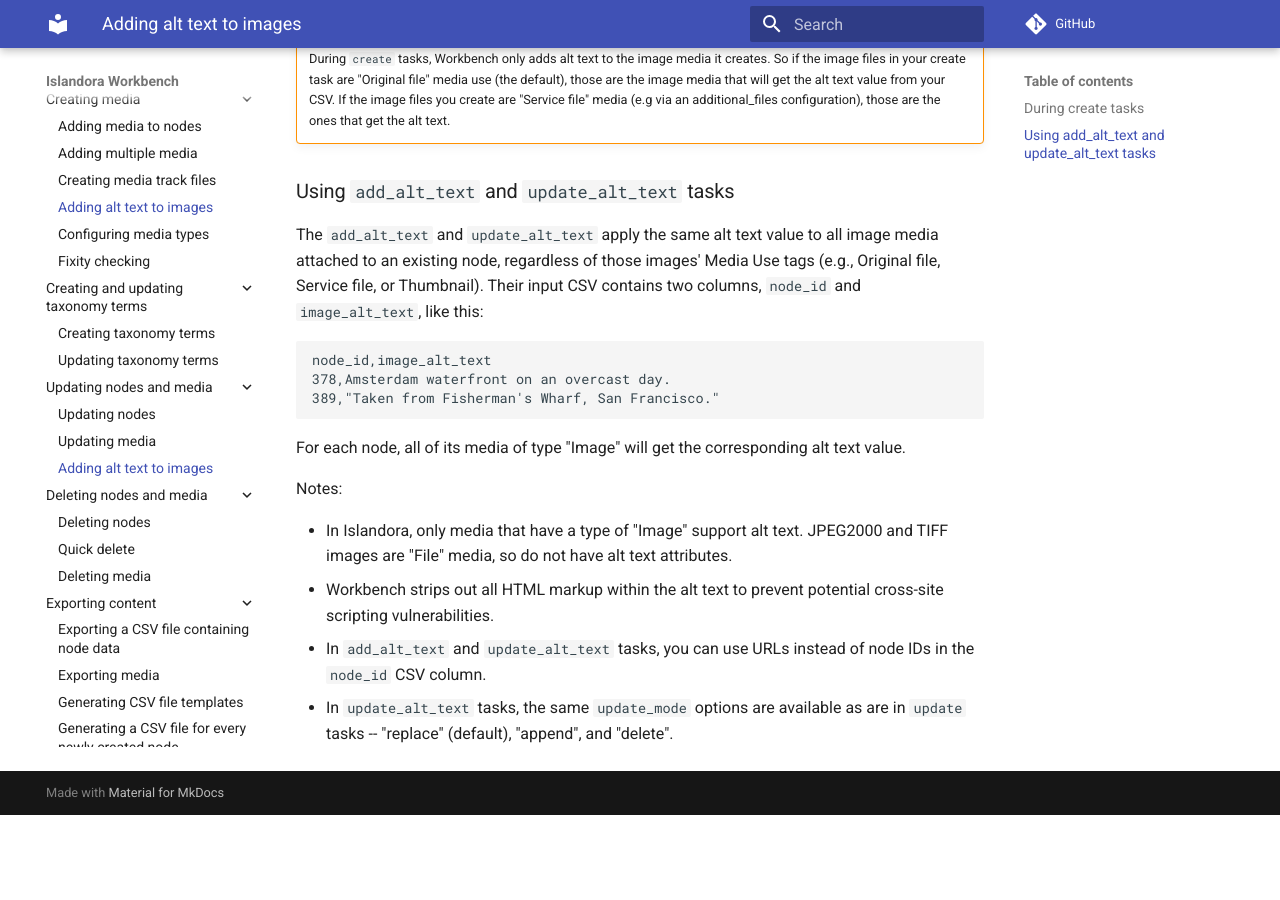
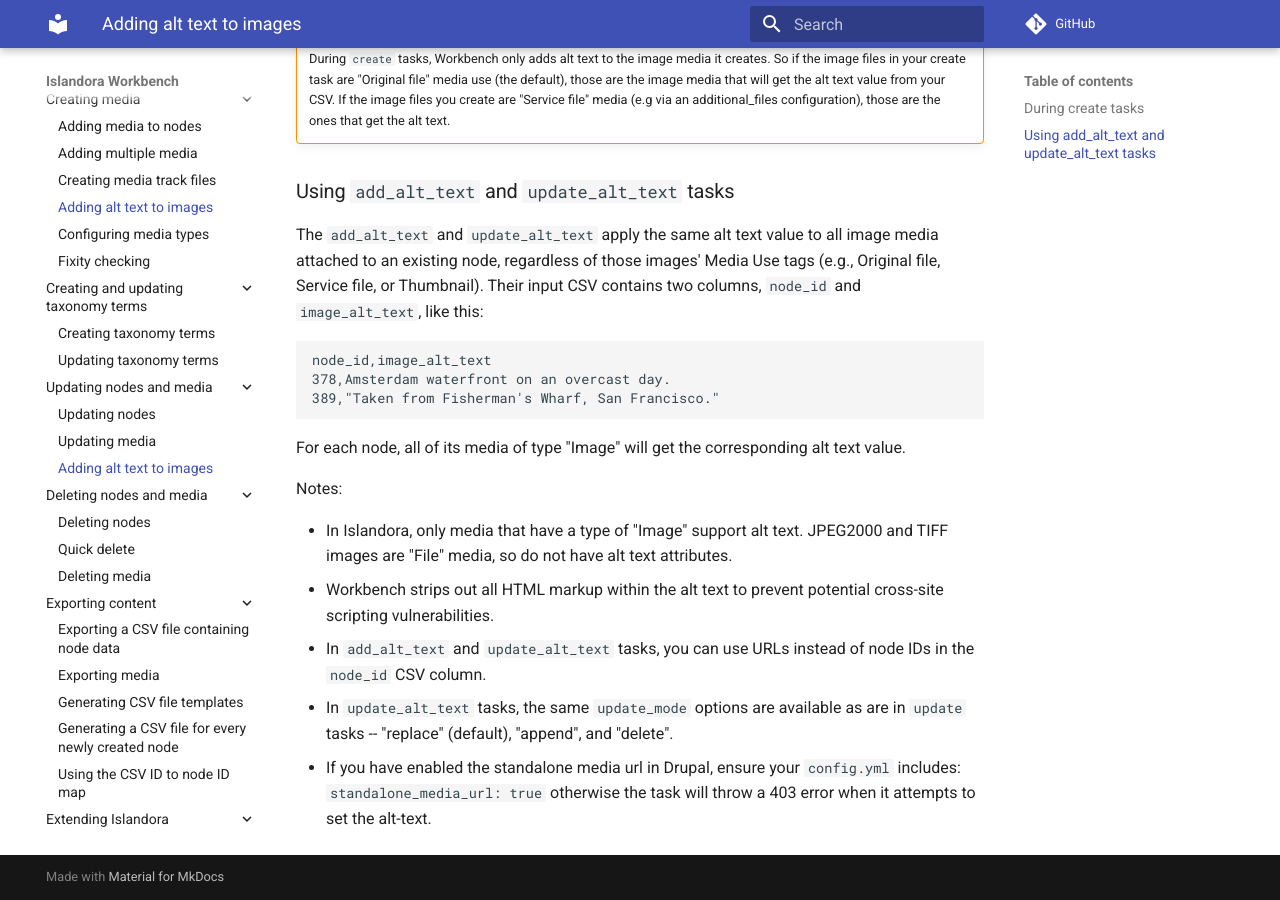
Before and after one commit to mjordan/islandora_workbench_docs, an MkDocs documentation site: the page built from docs/alt_text.md, in a window 1280 px wide and 900 px high, scrolled down 635 px. Built offline with MkDocs 1.6.1 and Material for MkDocs 9.7.7, drawn with Linux system fonts in a browser that asks for light colours; comment, search, counter and statistics services are not loaded; before the commit the page ends 1450 px from its top, so only the background shows below that.

Commit message:
Add note on standalone media URL configuration for alt text tasks

```diff
--- a/docs/alt_text.md
+++ b/docs/alt_text.md
@@ -35,3 +35,4 @@
 * Workbench strips out all HTML markup within the alt text to prevent potential cross-site scripting vulnerabilities.
 * In `add_alt_text` and `update_alt_text` tasks, you can use URLs instead of node IDs in the `node_id` CSV column.
 * In `update_alt_text` tasks, the same `update_mode` options are available as are in `update` tasks -- "replace" (default), "append", and "delete".
+* If you have enabled the standalone media url in Drupal, ensure your `config.yml` includes: `standalone_media_url: true` otherwise the task will throw a 403 error when it attempts to set the alt-text.
```
